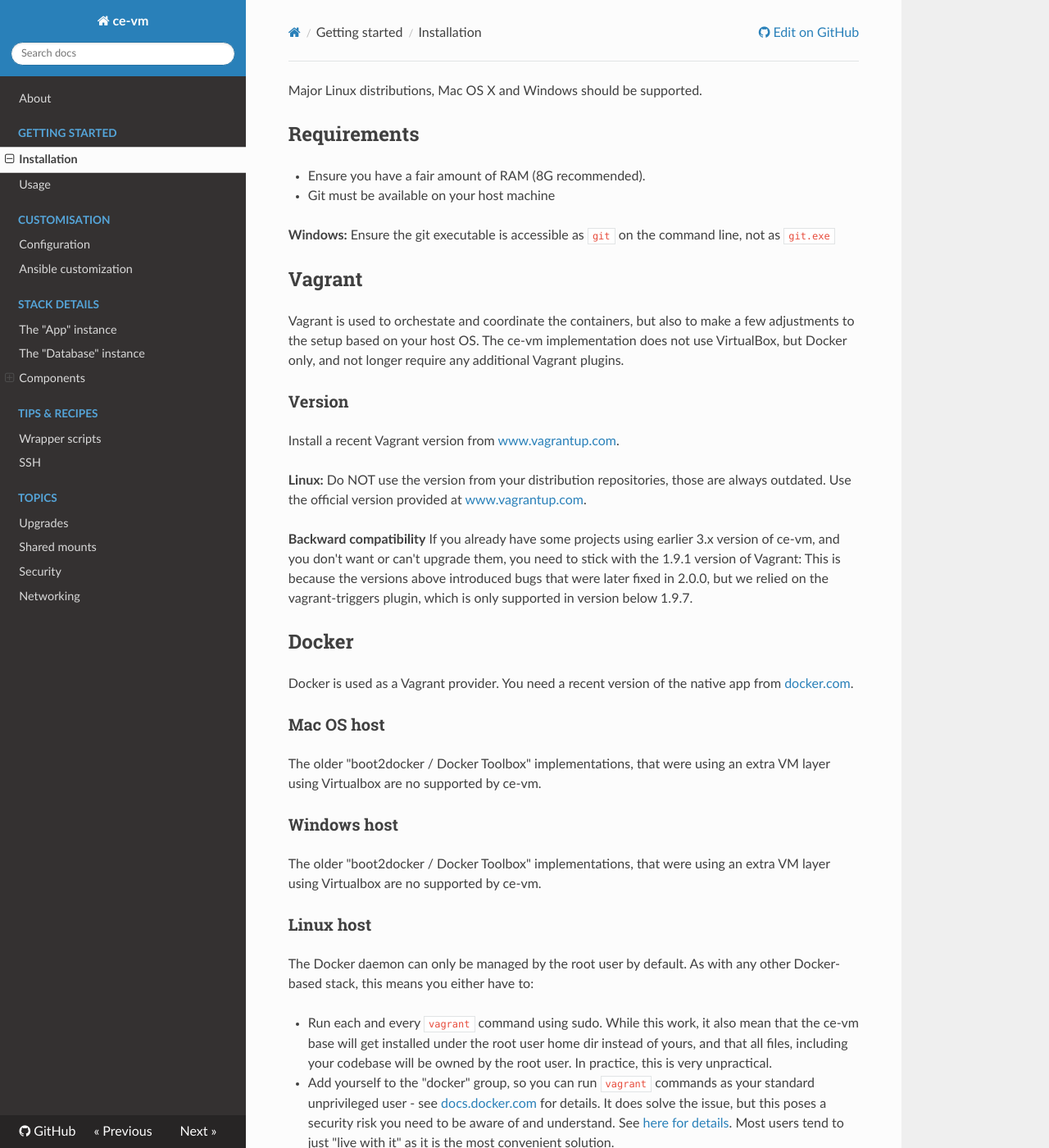
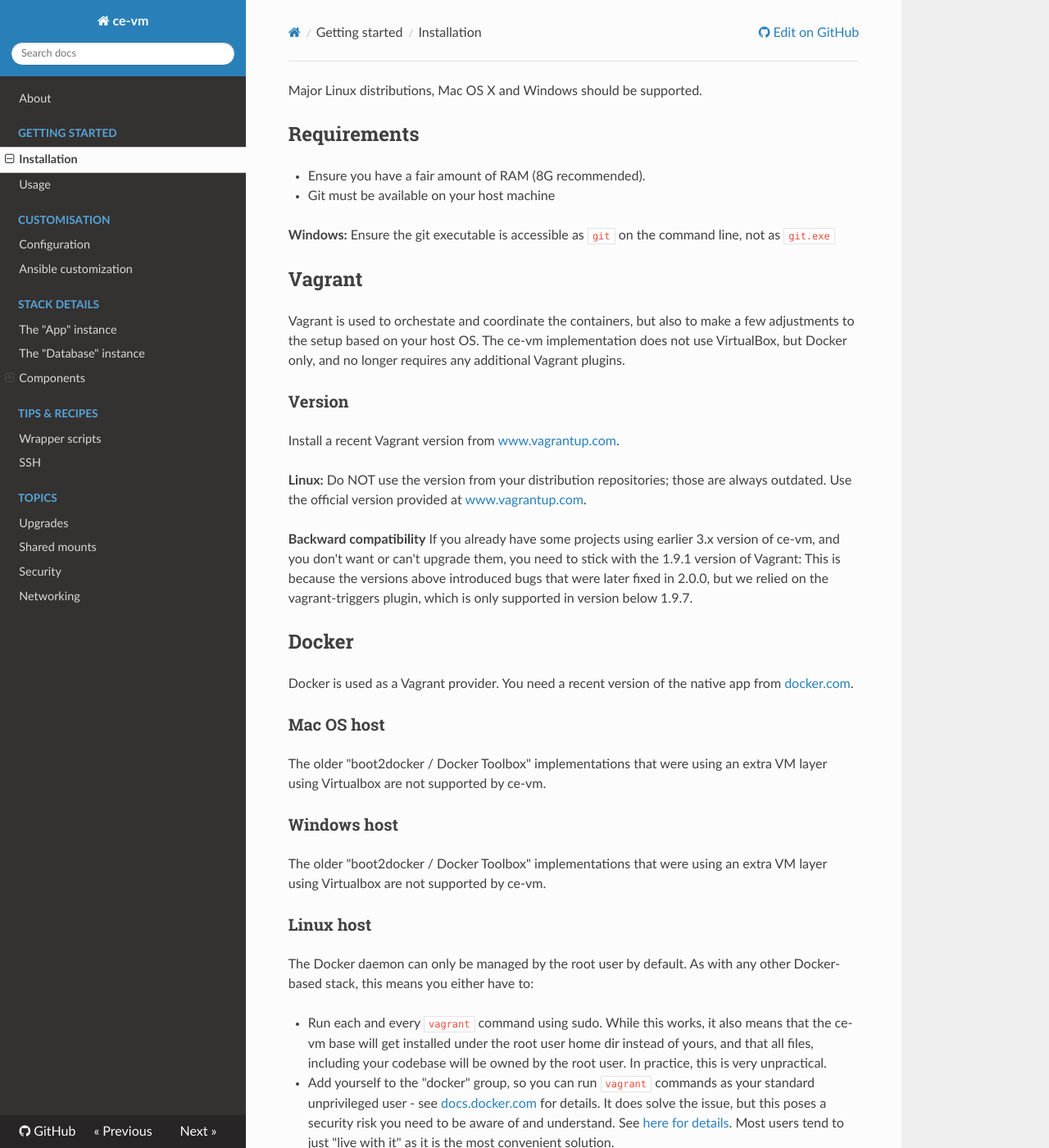
Before and after one commit to codeenigma/ce-vm, an MkDocs documentation site: the page built from docs/get-started/install.md, in a window 1280 px wide and 1400 px high. Shown: the whole window at 82% size. Built offline with MkDocs 1.6.1, drawn with Linux system fonts in a browser that asks for light colours; nearby versions of some CDN libraries; old or Windows-style settings are respelled for this version of MkDocs; some of the changed text lies outside the part shown.

Commit message:
Update install.md
Grammar and punctuation corrections.

```diff
--- a/docs/get-started/install.md
+++ b/docs/get-started/install.md
@@ -12,13 +12,13 @@ Major Linux distributions, Mac OS X and Windows should be supported.
 
 Vagrant is used to orchestate and coordinate the containers, but also to make a few adjustments to the
 setup based on your host OS.
-The ce-vm implementation does not use VirtualBox, but Docker only, and not longer require any additional
+The ce-vm implementation does not use VirtualBox, but Docker only, and no longer requires any additional
 Vagrant plugins.
 
 ### Version
 Install a recent Vagrant version from [www.vagrantup.com](https://www.vagrantup.com).
 
-**Linux:** Do NOT use the version from your distribution repositories, those are always outdated. Use the official version provided at [www.vagrantup.com](https://www.vagrantup.com).
+**Linux:** Do NOT use the version from your distribution repositories; those are always outdated. Use the official version provided at [www.vagrantup.com](https://www.vagrantup.com).
 
 **Backward compatibility** If you already have some projects using earlier 3.x version of ce-vm,
 and you don't want or can't upgrade them,
@@ -33,19 +33,19 @@ Docker is used as a Vagrant provider. You need a recent version of the native ap
 
 ### Mac OS host
 
-The older "boot2docker / Docker Toolbox" implementations, that were using an extra VM layer using Virtualbox are no supported by ce-vm.
+The older "boot2docker / Docker Toolbox" implementations that were using an extra VM layer using Virtualbox are not supported by ce-vm.
 
 ### Windows host
 
-The older "boot2docker / Docker Toolbox" implementations, that were using an extra VM layer using Virtualbox are no supported by ce-vm.
+The older "boot2docker / Docker Toolbox" implementations that were using an extra VM layer using Virtualbox are not supported by ce-vm.
 
 ### Linux host
 
 The Docker daemon can only be managed by the root user by default. As with any other Docker-based stack, this means you either have to:
 
-- Run each and every `vagrant` command using sudo. While this work, it also mean that the ce-vm base will get installed under the root user home dir instead of yours, and that all files, including your codebase will be owned by the root user. In practice, this is very unpractical.
+- Run each and every `vagrant` command using sudo. While this works, it also means that the ce-vm base will get installed under the root user home dir instead of yours, and that all files, including your codebase will be owned by the root user. In practice, this is very unpractical.
 - Add yourself to the "docker" group, so you can run `vagrant` commands as your standard unprivileged user - see [docs.docker.com](https://docs.docker.com/engine/installation/linux/linux-postinstall/) for details. It does solve the issue, but this poses a security risk you need to be aware of and understand. See [here for details](https://docs.docker.com/engine/security/security/#docker-daemon-attack-surface). Most users tend to just "live with it" as it is the most convenient solution.
-- Use the wrapper script that is included with ce-vm. It takes an hybrid approach of temporarily adding your user to the docker group for the duration of the `vagrant` command, then remove it straight after it has run. See the [tips](/tips/scripts/#vagrant-docker-sudo.sh) section for usage.
+- Use the wrapper script that is included with ce-vm. It takes a hybrid approach of temporarily adding your user to the docker group for the duration of the `vagrant` command, then removes it straight after it has run. See the [tips](/tips/scripts/#vagrant-docker-sudo.sh) section for usage.
 
 
 ## ce-vm
```
